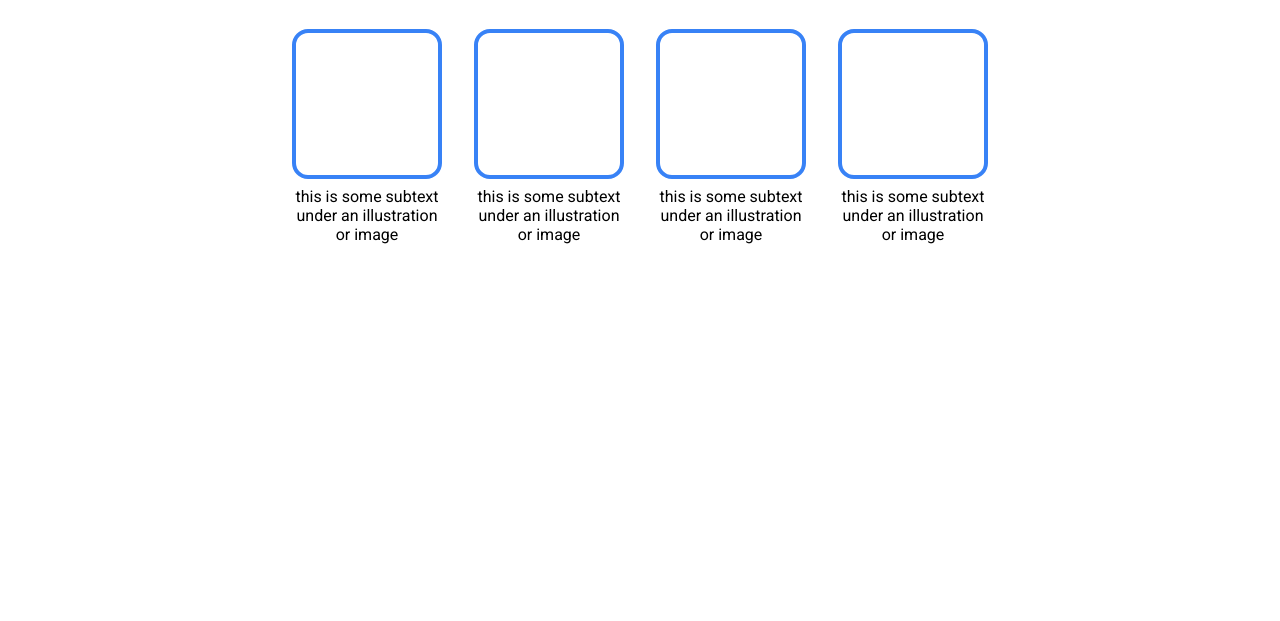
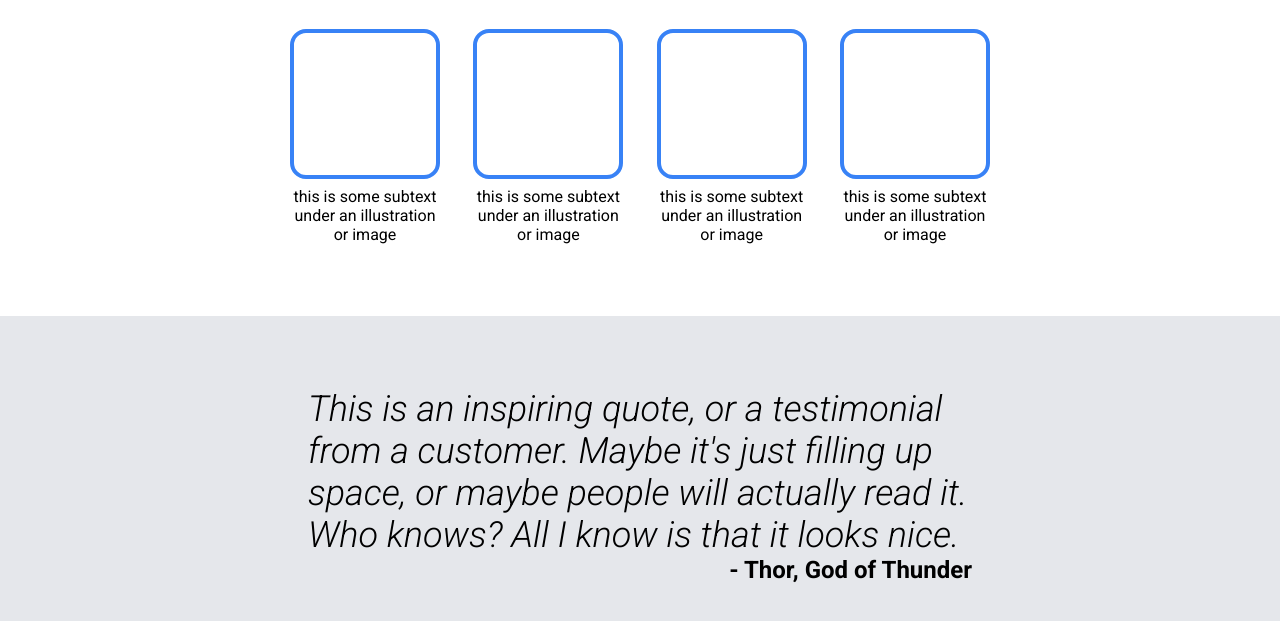
Before and after one commit to disidrosi/odin-landing-page, a plain HTML site: page index.html in a window 1280 px wide. Shown: the part 571-1192 px from the top of the page. Before the commit the page ends 887 px from the top, so only its background shows below. Drawn offline with Linux system fonts and the light colour scheme.

Commit message:
Add quote section

```diff
--- a/index.html
+++ b/index.html
@@ -6,7 +6,7 @@
         <title>Awesome landing page</title>
         <link rel="preconnect" href="https://fonts.googleapis.com">
         <link rel="preconnect" href="https://fonts.gstatic.com" crossorigin>
-        <link href="https://fonts.googleapis.com/css2?family=Roboto:wght@300;400;500;700&display=swap" rel="stylesheet">
+        <link href="https://fonts.googleapis.com/css2?family=Roboto:ital,wght@0,300;0,400;0,500;0,700;1,300&display=swap" rel="stylesheet">
         <link rel="stylesheet" href="style.css" charset="utf-8">
     </head>
     <body>
@@ -58,6 +58,12 @@
                     </div>
                 </section>
             </div>
+            <div class="quote-container">
+                <section class="quote">
+                    <p class="quote-text">This is an inspiring quote, or a testimonial from a customer. Maybe it's just filling up space, or maybe people will actually read it. Who knows? All I know is that it looks nice.</p>
+                    <span class="quote-author">- Thor, God of Thunder</span>
+                </section>
+            </div>
         </main>
     </body>
 </html>
--- a/style.css
+++ b/style.css
@@ -114,7 +114,6 @@ header {
 }
 
 .info-title {
-    /*  */
     font-size: 36px;
     color: #1F2937;
     font-weight: 700;
@@ -122,8 +121,9 @@ header {
 }
 
 .info-cards {
+    width: 700px;
     display: flex;
-    justify-content: center;
+    justify-content: space-between;
     align-items: center;
     gap: 32px;
 }
@@ -146,3 +146,29 @@ header {
 .card-text {
     text-align: center;
 }
+
+.quote-container {
+    background-color: #E5E7EB;
+}
+
+.quote {
+    width: 700px;
+    margin: 0 auto;
+    padding: 72px 18px;
+    display: flex;
+    flex-direction: column;
+    align-items: center;
+}
+
+.quote-text {
+    font-style: italic;
+    font-weight: 400;
+    font-size: 36px;
+    flex: 1;
+}
+
+.quote-author {
+    align-self: flex-end;
+    font-weight: 700;
+    font-size: 24px;
+}
```
